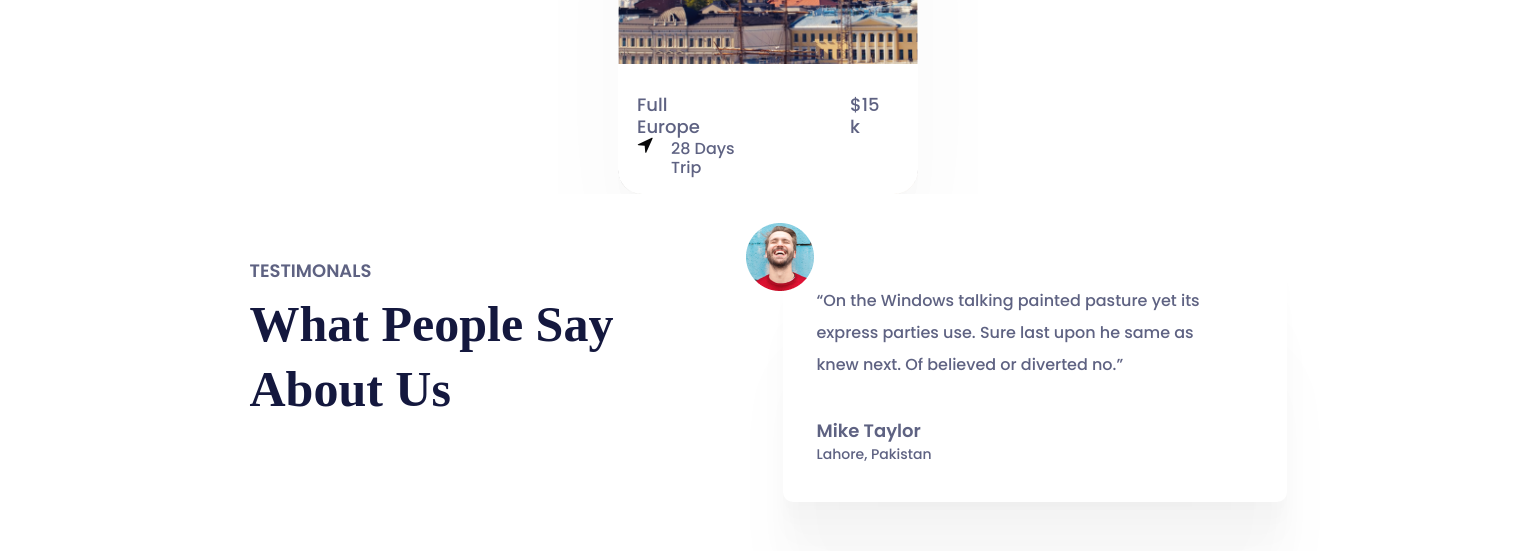
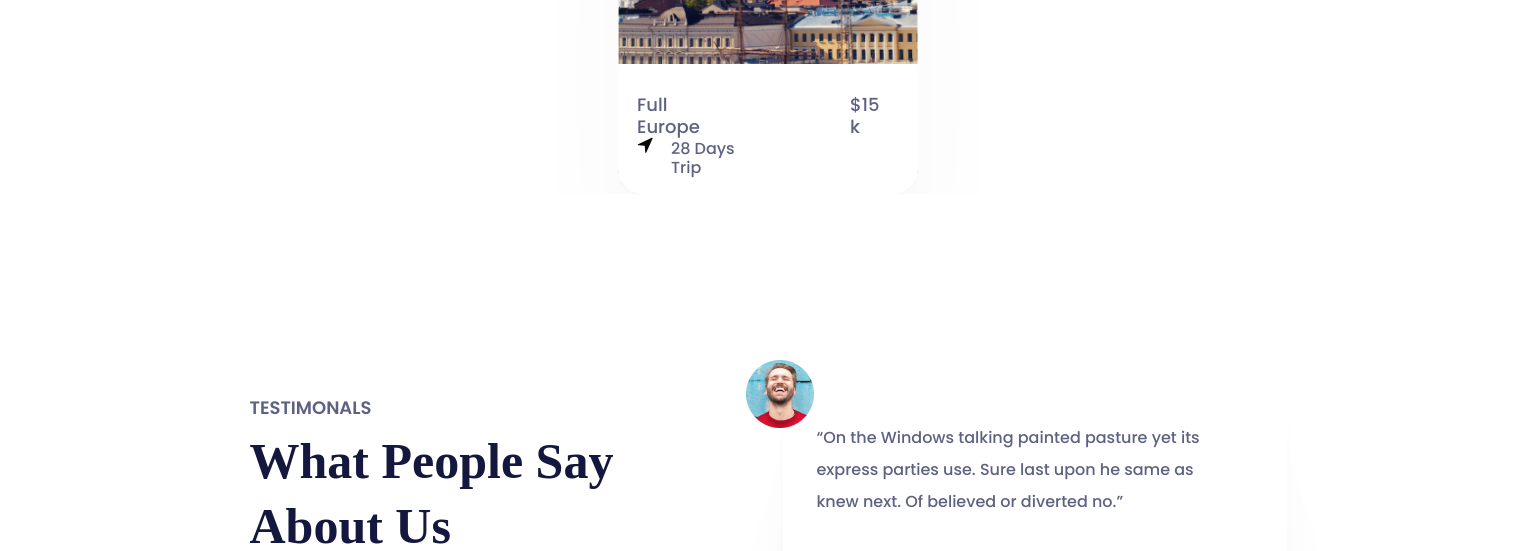
Before and after one commit to haranycheva/random-footer, a plain HTML site: page index.html in a window 1536 px wide. Shown: the part 3152-3703 px from the top of the page. Drawn offline with nearby package versions, Linux system fonts and the light colour scheme; files that its build step writes are made by us from their sources; a web font is replaced by a local one.

Commit message:
Update _testimonals.scss

```diff
--- a/sass/pages/main/_testimonals.scss
+++ b/sass/pages/main/_testimonals.scss
@@ -88,6 +88,7 @@
   .testimonals {
     &__container {
       @include responsive(max-width, 768, 1440, 768, 1440);
+      @include responsive(padding-top, 63, 200, 768, 1440);
       display: flex;
       justify-content: center;
       @include responsive(gap, 40, 124, 768, 1440);
@@ -125,6 +126,7 @@
 @media screen and (min-width: 1440px) {
   .testimonals {
     &__container {
+      padding-top: 200px;
       max-width: 1440px;
       gap: 124px;
     }
```
